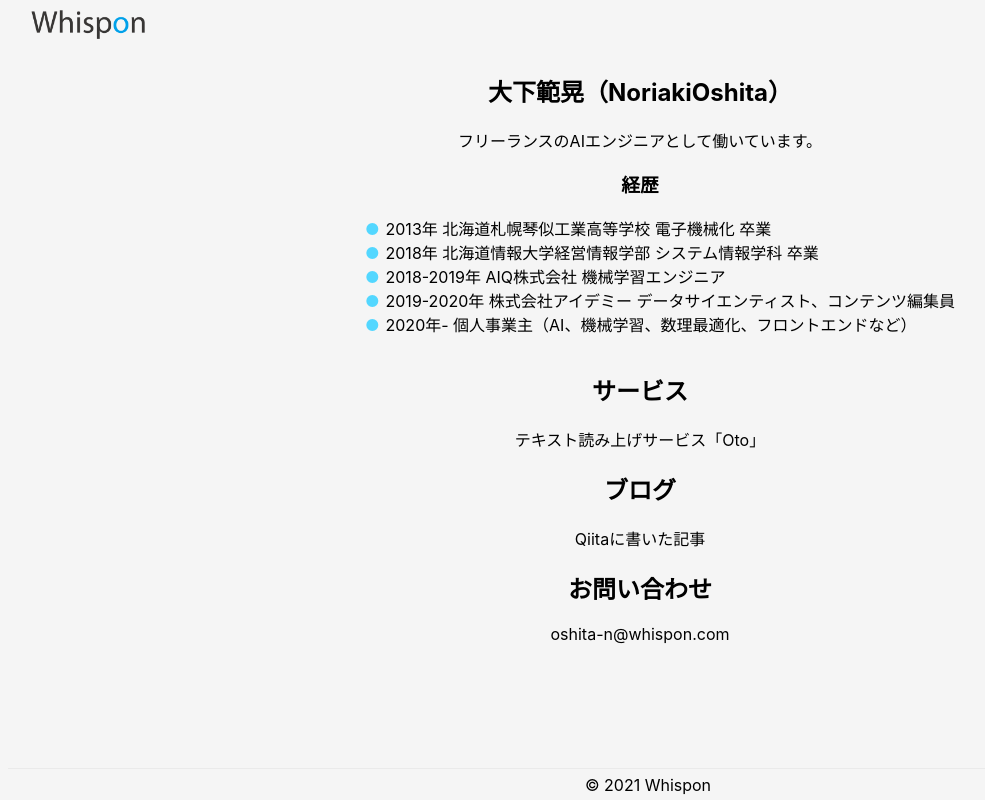
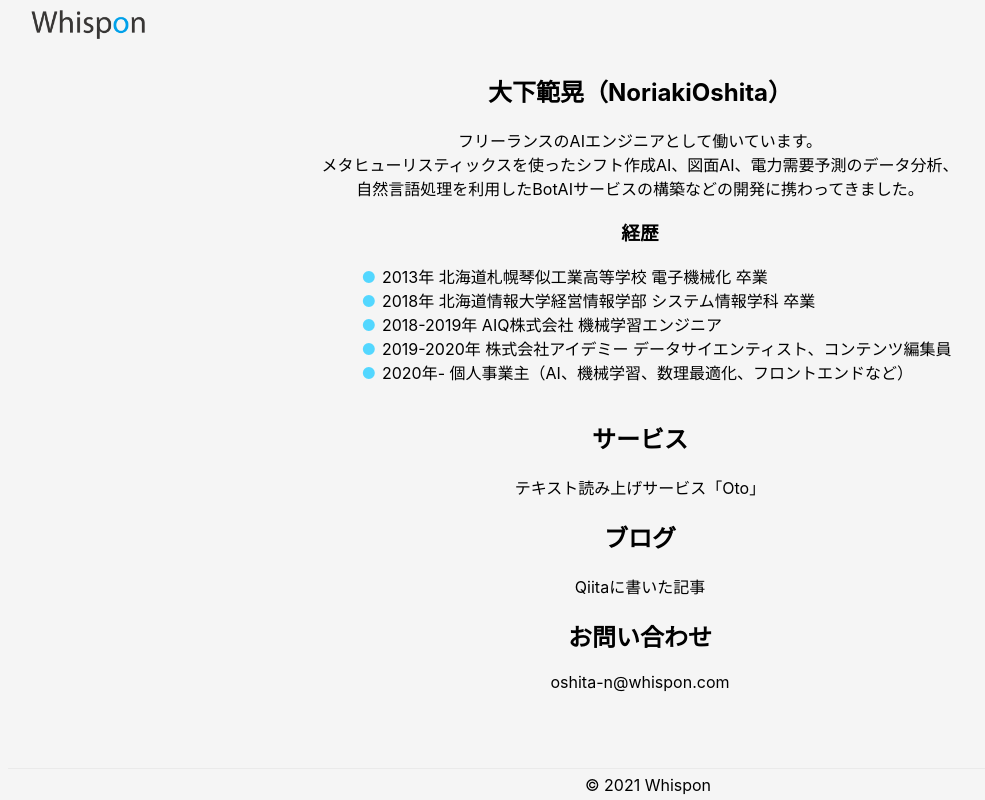
Before and after one commit to oshita-n/whispon_lp, a Next.js app: page / in a window 1280 px wide. Shown: the whole page, without its empty margins (0-985 px from the left). Built offline with nearby package versions, Linux system fonts and the light colour scheme.

Commit message:
🔨 経歴の要約の追加

```diff
--- a/pages/index.tsx
+++ b/pages/index.tsx
@@ -16,7 +16,9 @@
       <main className={styles.main}>
         <div className={styles.contents}>
           <h2>大下範晃（NoriakiOshita）</h2>
-          <p>フリーランスのAIエンジニアとして働いています。</p>
+          <p>フリーランスのAIエンジニアとして働いています。<br />
+          メタヒューリスティックスを使ったシフト作成AI、図面AI、電力需要予測のデータ分析、<br />
+          自然言語処理を利用したBotAIサービスの構築などの開発に携わってきました。</p>
           <h3>経歴</h3>
           <ul className={styles.ul}>
             <li>2013年 北海道札幌琴似工業高等学校 電子機械化 卒業</li>
```
